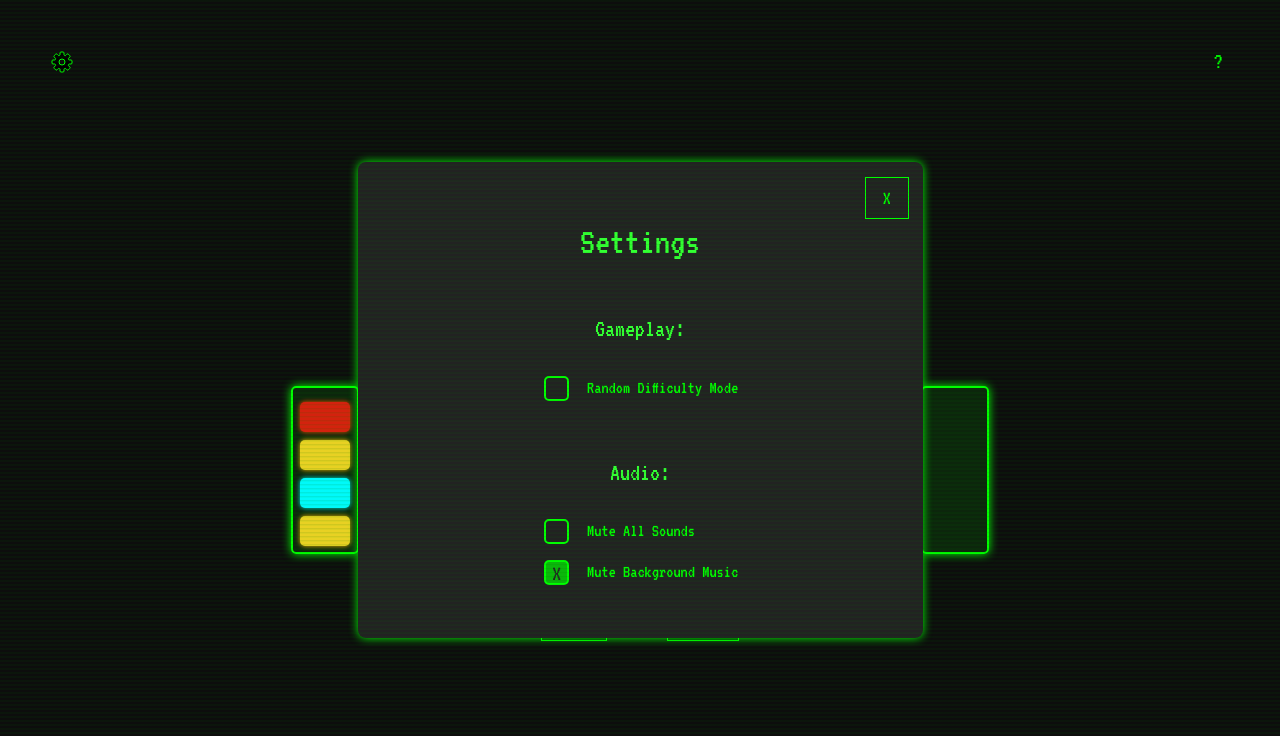
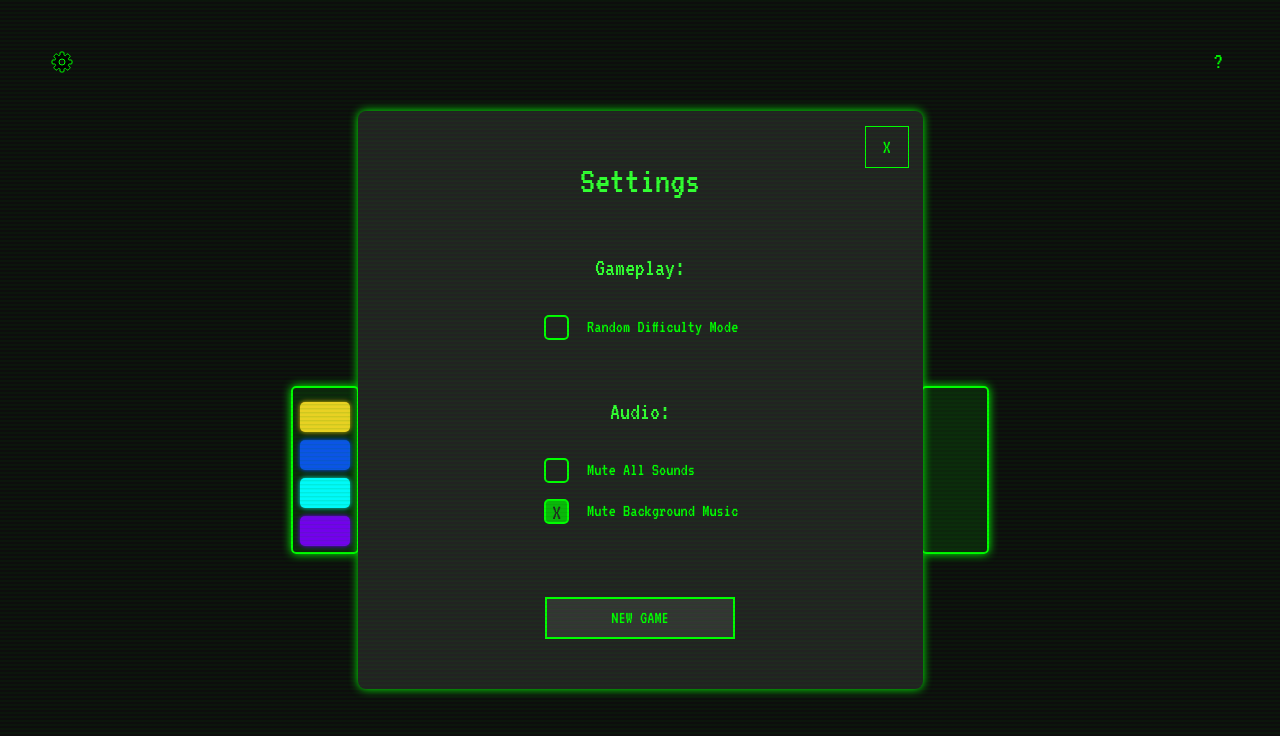
Before and after one commit to ianhallWDJUN22/sorting-game, a React (Vite) app: page / in a window 1280 px wide. Both pictures are taken after a click on the button 62 px from the left and 61 px from the top of the page. Shown: the top 736 px of the page. Built offline with nearby package versions, Linux system fonts and the light colour scheme.

Commit message:
game state is now saved in local storage so players can pick up right where they left off.  Added a new game button in the settins menu which clears local storage.

```diff
--- a/src/components/GameBoard.jsx
+++ b/src/components/GameBoard.jsx
@@ -18,19 +18,94 @@ const GameBoard = () => {
   const [showSettings, setShowSettings] = useState(false);
   const [closingSettings, setClosingSettings] = useState(false);
   const [randomDifficulty, setRandomDifficulty] = useState(false);
+  const [pendingNewGame, setPendingNewGame] = useState(false);
   //animation states
   const [animateReset, setAnimateReset] = useState(false);
   //audio states
   const [playNextLevel, setPlayNextLevel] = useState(false);
   const [playLevelClear, setPlayLevelClear] = useState(false);
   const [playReset, setPlayReset] = useState(false);
-  const [muted, setMuted] = useState(false); // New state for mute functionality
-  const [muteMusic, setMuteMusic] = useState(true); // Controls background music, default to muted
+  const [muted, setMuted] = useState(false); // Mute functionality
+  const [muteMusic, setMuteMusic] = useState(true); // Controls background music
   const bgMusicRef = useRef(null); // Reference for bgMusic
+
+
+  // Save game state in local storage
+useEffect(() => {
+  if (tubes.length > 0) { // Prevent saving empty state on load
+    const gameState = {
+      tubes,
+      initialTubes,
+      moveHistory,
+      level,
+      isSolved,
+      randomDifficulty,
+    };
+    localStorage.setItem("gameState", JSON.stringify(gameState));
+  }
+}, [tubes, moveHistory, level, isSolved]);
+
+
+  // Retrieve the saved game
+  useEffect(() => {
+    const savedGame = localStorage.getItem("gameState");
+
+    if (savedGame) {
+      const { tubes, initialTubes, moveHistory, level, isSolved, randomDifficulty } = JSON.parse(savedGame);
+      setTubes(tubes);
+      setInitialTubes(initialTubes);
+      setMoveHistory(moveHistory);
+      setLevel(level);
+      setIsSolved(isSolved);
+      setRandomDifficulty(randomDifficulty);
+    } else {
+      startNewPuzzle(); // Only start a new puzzle if no saved data exists
+    }
+  }, []);
+
+
+  // Removes the saved game from local storage and resets everything
+  const clearGameState = () => {
+    localStorage.removeItem("gameState");
+
+    // Close the settings modal
+    setShowSettings(false);
+
+    // Reset relevant game states
+    setTubes([]);
+    setInitialTubes([]);
+    setMoveHistory([]);
+    setSelectedTube(null);
+    setHighlightedPieces([]);
+    setRecentlyMoved([]);
+    setIsSolved(false);
+
+    // Ensure level and randomDifficulty reset before generating a new puzzle
+    setRandomDifficulty(false);
+    setLevel(1);
+
+    // Set flag to indicate a new game is pending
+    setPendingNewGame(true);
+  };
+
+  // ✅ Ensure a new game starts AFTER the state update is fully applied
+  useEffect(() => {
+    if (pendingNewGame) {
+      startNewPuzzle(1);
+      setPendingNewGame(false); // Reset flag after starting new game
+    }
+  }, [level, randomDifficulty, pendingNewGame]);
+
+
+
+
 
   // Effect to initialize the first puzzle on component mount
   useEffect(() => {
-    startNewPuzzle();
+    const savedGame = localStorage.getItem("gameState");
+    if (!savedGame) { // ✅ Only generate a new puzzle if no saved state exists
+      startNewPuzzle();
+    }
   }, [level]);
 
   const toggleRandomDifficulty = () => {
@@ -45,6 +120,7 @@ const GameBoard = () => {
   const toggleMuteMusic = () => {
     setMuteMusic((prev) => !prev);
   };
+
 
   useEffect(() => {
     bgMusicRef.current = new Audio("/sorting-game/audio/bgMusic.wav");
@@ -64,7 +140,6 @@ const GameBoard = () => {
   }, [muteMusic]);
 
   // Function to determine difficulty label based on level
-  // Function to determine difficulty label based on level
   const getDifficultyLabel = (level, randomDifficulty) => {
     if (randomDifficulty) return "???"; // Return "???" if Random Difficulty Mode is ON
     if (level <= 5) return "Easy";
@@ -75,17 +150,14 @@ const GameBoard = () => {
   };
 
   // Function to generate a new puzzle and reset game state
-  const startNewPuzzle = () => {
+  const startNewPuzzle = (overrideLevel = level) => { //Use level argument
     setTubes([]); // Temporarily clear tubes
     setAnimateReset(true); // Trigger flicker-in animation when new tubes load
 
     setTimeout(() => {
-      const { tubes: initialTubesState } = generatePuzzle(
-        level,
-        randomDifficulty
-      ); // Pass randomDifficulty
+      const { tubes: initialTubesState } = generatePuzzle(overrideLevel, randomDifficulty);
       setTubes(initialTubesState);
-      setInitialTubes(initialTubesState.map((tube) => [...tube]));
+      setInitialTubes(initialTubesState.map(tube => [...tube])); // Save new puzzle state
       setMoveHistory([]);
       setSelectedTube(null);
       setHighlightedPieces([]);
@@ -94,15 +166,22 @@ const GameBoard = () => {
 
       setTimeout(() => {
         setAnimateReset(false); // Reset animation state after it plays
-      }, 300); // Slight delay to ensure animation applies
+      }, 300);
     }, 10);
   };
+
 
   // Function to progress to the next level and generate a new puzzle
   const handleNextLevel = () => {
     setPlayNextLevel(true); // Trigger next level sound
+
     setTimeout(() => {
-      setLevel((prevLevel) => prevLevel + 1);
+      setLevel(prevLevel => {
+        const newLevel = prevLevel + 1;
+        setTimeout(() => startNewPuzzle(newLevel), 10); // Generate a new puzzle
+        return newLevel; // Ensures the state updates properly
+      });
+
       setPlayNextLevel(false); // Reset state after sound plays
     }, 10);
   };
@@ -225,8 +304,9 @@ const GameBoard = () => {
     setTimeout(() => {
       setAnimateReset(true);
       setPlayReset(true); // Trigger flicker-in animation for board reset
+
       setTimeout(() => {
-        setTubes(initialTubes.map((tube) => [...tube]));
+        setTubes(initialTubes.map(tube => [...tube])); // Restore from initial state
         setMoveHistory([]);
         setSelectedTube(null);
         setHighlightedPieces([]);
@@ -325,6 +405,9 @@ const GameBoard = () => {
                   Mute Background Music
                 </label>
               </div>
+
+              {/* New Game Button */}
+        <button className='new-game-button' onClick={clearGameState}>New Game</button>
             </div>
           </div>
         </div>
--- a/src/styles/GameBoard.css
+++ b/src/styles/GameBoard.css
@@ -421,7 +421,7 @@ button:hover {
     width: 525px;
     text-align: center;
     box-shadow: 0 0 10px #00ff00;
-    padding-bottom: 40px;
+    padding-bottom: 20px;
   }
 
   .toggle-list {
@@ -487,6 +487,25 @@ button:hover {
   opacity: 1;
 }
 
+.new-game-button {
+  margin-top: 60px;
+  padding: 10px;
+  width: 190px;
+  font-size: 18px;
+  font-weight: bold;
+  color: #00ff00;
+  background-color: #343434;
+  border: 2px solid #00ff00;
+  cursor: pointer;
+  transition: all 0.2s ease-in-out;
+}
+
+.new-game-button:hover {
+  background-color: #00ff00;
+  color: black;
+}
+
+
 /* "?" Button */
 .info-button {
   position: fixed;
@@ -536,7 +555,7 @@ button:hover {
   justify-content: center;
   text-align: center;
   font-size: 25px;
-  margin-top: -70px;
+  margin-top: -80px;
   padding: 0px;
 }
 
```
Also changed, not shown: 1 other file (tests, documents, lock files or other folders).
